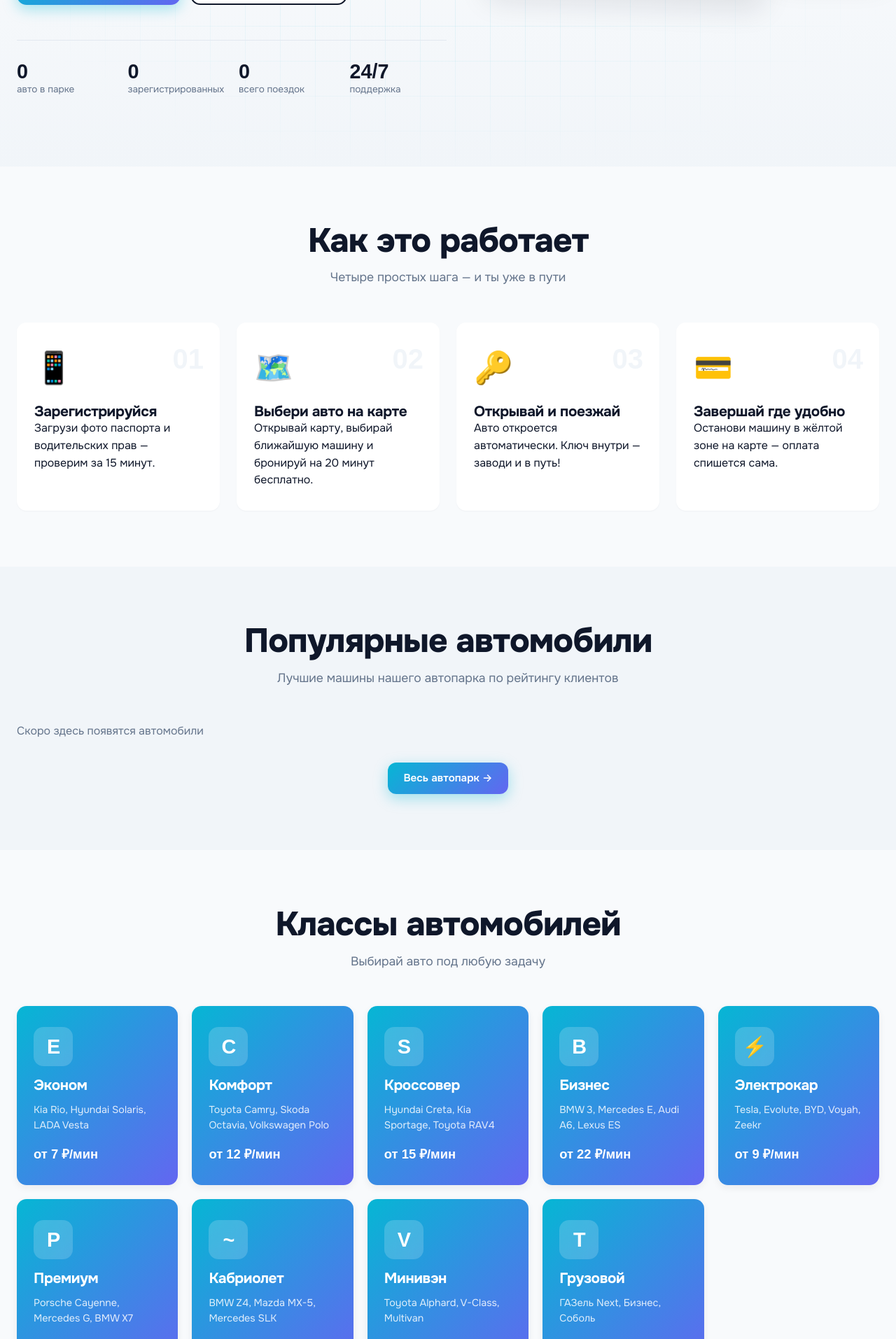
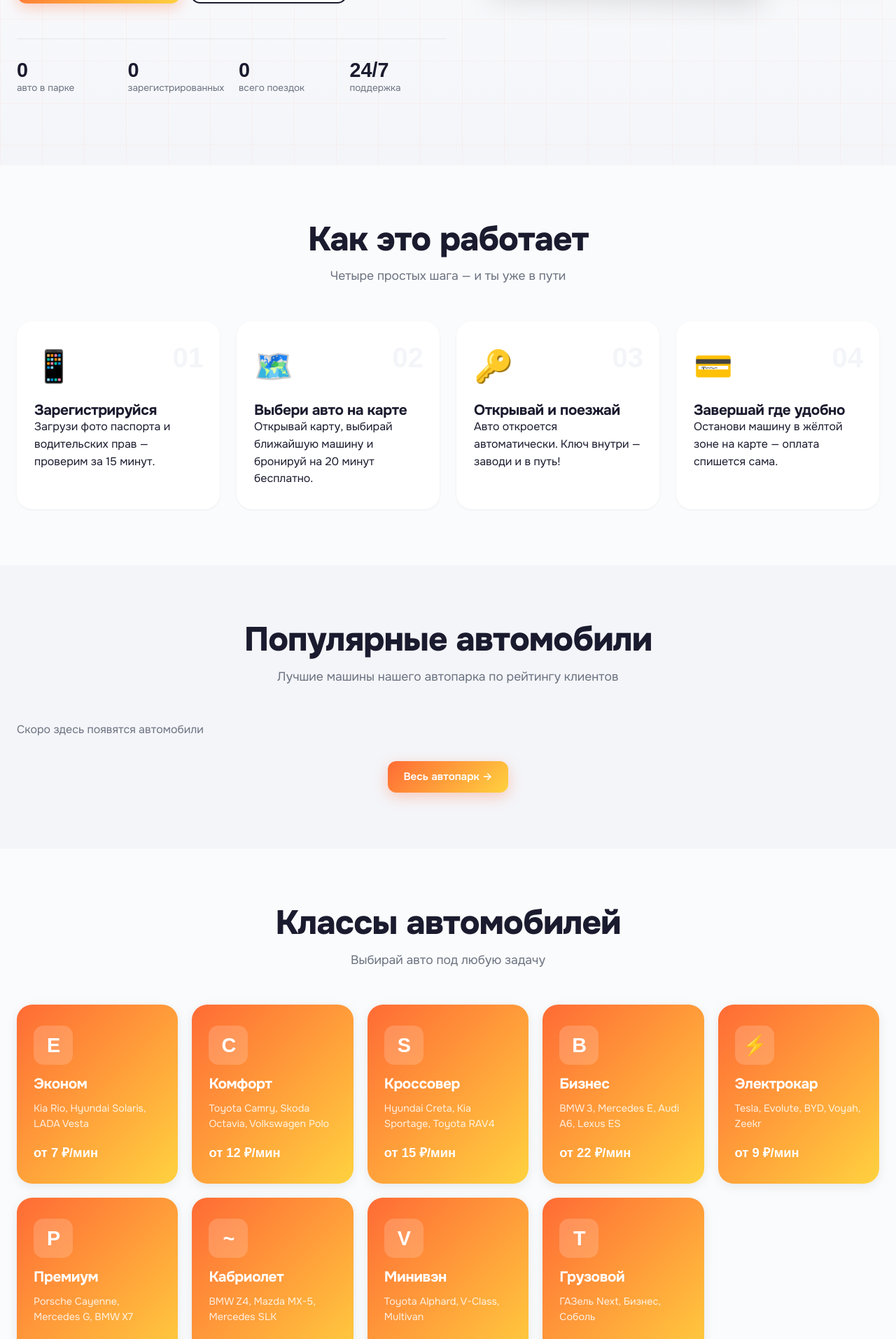
Before and after one commit to tim910/djancar1, a Django app: page / in a window 1280 px wide. Shown: the part 954-2868 px from the top of the page at 70% size. Run offline with Django 5.2, Linux system fonts and the light colour scheme; data that the repository does not hold is empty; some web fonts are replaced.

Commit message:
что-то изменил в моделях

```diff
--- a/static/css/style.css
+++ b/static/css/style.css
@@ -1,48 +1,46 @@
-/* ===== DjanCar — Tech / Tesla стиль ===== */
+/* ===== DjanCar — основной стиль ===== */
 :root {
-    /* Цвета бренда — электрический cyan + индиго */
-    --primary: #06B6D4;
-    --primary-dark: #0891B2;
-    --accent: #00E5FF;
-    --secondary: #6366F1;
+    /* Цвета бренда (одинаковы для обеих тем) */
+    --primary: #FF6B35;
+    --primary-dark: #E04E1A;
+    --accent: #FFD23F;
     --success: #10b981;
     --warning: #f59e0b;
     --danger: #ef4444;
     --info: #3b82f6;
-    --gradient: linear-gradient(135deg, #06B6D4 0%, #6366F1 100%);
-    --gradient-accent: linear-gradient(135deg, #00E5FF 0%, #06B6D4 100%);
-    --gradient-dark: linear-gradient(135deg, #0F172A 0%, #020617 100%);
-    --transition: all 0.2s cubic-bezier(.4, 0, .2, 1);
-    --radius: 10px;
-    --radius-lg: 14px;
-
-    /* СВЕТЛАЯ ТЕМА — чистый минимализм */
-    --bg: #F8FAFC;
-    --bg-grey: #F1F5F9;
+    --gradient: linear-gradient(135deg, #FF6B35 0%, #FFD23F 100%);
+    --gradient-dark: linear-gradient(135deg, #2D3047 0%, #1A1B2E 100%);
+    --transition: all 0.25s cubic-bezier(.4, 0, .2, 1);
+    --radius: 14px;
+    --radius-lg: 22px;
+
+    /* СВЕТЛАЯ ТЕМА (по умолчанию) */
+    --bg: #FAFBFC;
+    --bg-grey: #F4F5F9;
     --bg-card: #FFFFFF;
-    --bg-dark: #0F172A;
-    --text: #0F172A;
-    --text-muted: #64748B;
-    --border: #E2E8F0;
-    --header-bg: rgba(248,250,252,0.85);
-    --shadow-sm: 0 1px 2px rgba(15,23,42,0.04);
-    --shadow: 0 4px 12px rgba(15,23,42,0.06);
-    --shadow-lg: 0 16px 40px rgba(15,23,42,0.1);
-}
-
-/* ТЁМНАЯ ТЕМА — глубокий навy с неоновым свечением */
+    --bg-dark: #1A1B2E;
+    --text: #1A1B2E;
+    --text-muted: #6B7280;
+    --border: #E5E7EB;
+    --header-bg: rgba(255,255,255,0.92);
+    --shadow-sm: 0 1px 3px rgba(0,0,0,0.06);
+    --shadow: 0 4px 16px rgba(0,0,0,0.08);
+    --shadow-lg: 0 12px 40px rgba(0,0,0,0.12);
+}
+
+/* ТЁМНАЯ ТЕМА */
 [data-theme="dark"] {
-    --bg: #060A14;
-    --bg-grey: #0F172A;
-    --bg-card: #131A2B;
-    --bg-dark: #02050C;
-    --text: #F1F5F9;
-    --text-muted: #94A3B8;
-    --border: #1E293B;
-    --header-bg: rgba(6,10,20,0.88);
-    --shadow-sm: 0 1px 3px rgba(0,0,0,0.5);
-    --shadow: 0 4px 16px rgba(0,0,0,0.55);
-    --shadow-lg: 0 12px 40px rgba(6,182,212,0.15);
+    --bg: #0F1117;
+    --bg-grey: #1A1D26;
+    --bg-card: #1E222D;
+    --bg-dark: #0A0B11;
+    --text: #F1F3F8;
+    --text-muted: #B6BCC8;
+    --border: #2A2F3B;
+    --header-bg: rgba(15,17,23,0.88);
+    --shadow-sm: 0 1px 3px rgba(0,0,0,0.4);
+    --shadow: 0 4px 16px rgba(0,0,0,0.5);
+    --shadow-lg: 0 12px 40px rgba(0,0,0,0.6);
 }
 
 /* === ТЁМНАЯ ТЕМА: универсальные правила === */
@@ -504,20 +475,9 @@ body.menu-open .burger span:nth-child(3) { top: 21px; transform: rotate(-45deg);
 .btn-primary {
     background: var(--gradient);
     color: white;
-    box-shadow: 0 6px 20px rgba(6,182,212,0.35);
-    position: relative;
-    overflow: hidden;
-}
-.btn-primary::after {
-    content: '';
-    position: absolute;
-    inset: 0;
-    background: linear-gradient(120deg, transparent 30%, rgba(255,255,255,0.25) 50%, transparent 70%);
-    transform: translateX(-100%);
-    transition: transform 0.6s;
-}
-.btn-primary:hover::after { transform: translateX(100%); }
-.btn-primary:hover { transform: translateY(-2px); color: white; box-shadow: 0 12px 30px rgba(6,182,212,0.5); }
+    box-shadow: 0 6px 20px rgba(255,107,53,0.3);
+}
+.btn-primary:hover { transform: translateY(-2px); color: white; box-shadow: 0 10px 24px rgba(255,107,53,0.4); }
 .btn-ghost { background: transparent; color: var(--text); }
 .btn-ghost:hover { background: var(--bg-grey); color: var(--text); }
 .btn-outline { background: white; color: var(--text); border: 2px solid var(--text); }
@@ -788,17 +748,10 @@ body.menu-open .burger span:nth-child(3) { top: 21px; transform: rotate(-45deg);
     position: absolute;
     inset: 0;
     background-image:
-        linear-gradient(rgba(6,182,212,0.08) 1px, transparent 1px),
-        linear-gradient(90deg, rgba(6,182,212,0.08) 1px, transparent 1px);
-    background-size: 50px 50px;
+        linear-gradient(rgba(255,107,53,0.05) 1px, transparent 1px),
+        linear-gradient(90deg, rgba(255,107,53,0.05) 1px, transparent 1px);
+    background-size: 60px 60px;
     pointer-events: none;
-    mask-image: radial-gradient(ellipse at center, black 30%, transparent 75%);
-    -webkit-mask-image: radial-gradient(ellipse at center, black 30%, transparent 75%);
-}
-[data-theme="dark"] .hero-bg-grid {
-    background-image:
-        linear-gradient(rgba(6,182,212,0.18) 1px, transparent 1px),
-        linear-gradient(90deg, rgba(6,182,212,0.18) 1px, transparent 1px);
 }
 
 .hero-inner {
```
Also changed, not shown: other parts of static/css/style.css (+1 -29 lines).
